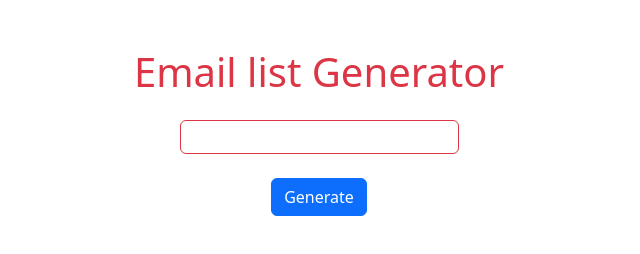
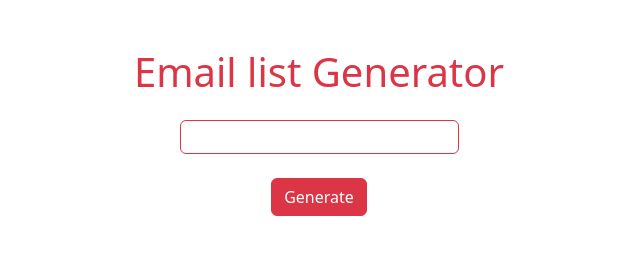
Before and after one commit to GiuseppeColucci95/js-email-list, a plain HTML site: page bonus/index.html in a window 1280 px wide. Shown: the whole page, without its empty margins (321-961 px from the left). Drawn offline with nearby package versions, Linux system fonts and the light colour scheme; no server answers.

Commit message:
edit bonus exercises

```diff
--- a/bonus/index.html
+++ b/bonus/index.html
@@ -19,7 +19,7 @@
       <ul class="list-group list-group-flush d-flex align-items-center" id="list">
       </ul>
     </div>
-    <button type="button" class="btn btn-primary">Generate</button>
+    <button type="button" class="btn btn-danger">Generate</button>
 
   </div>
 
```
